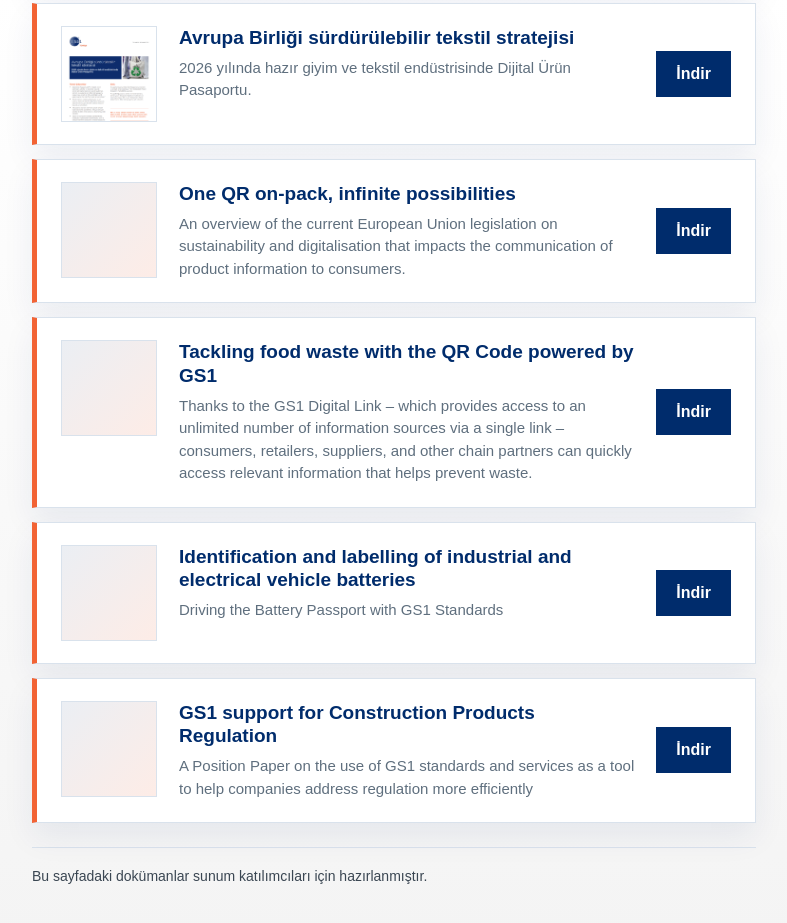
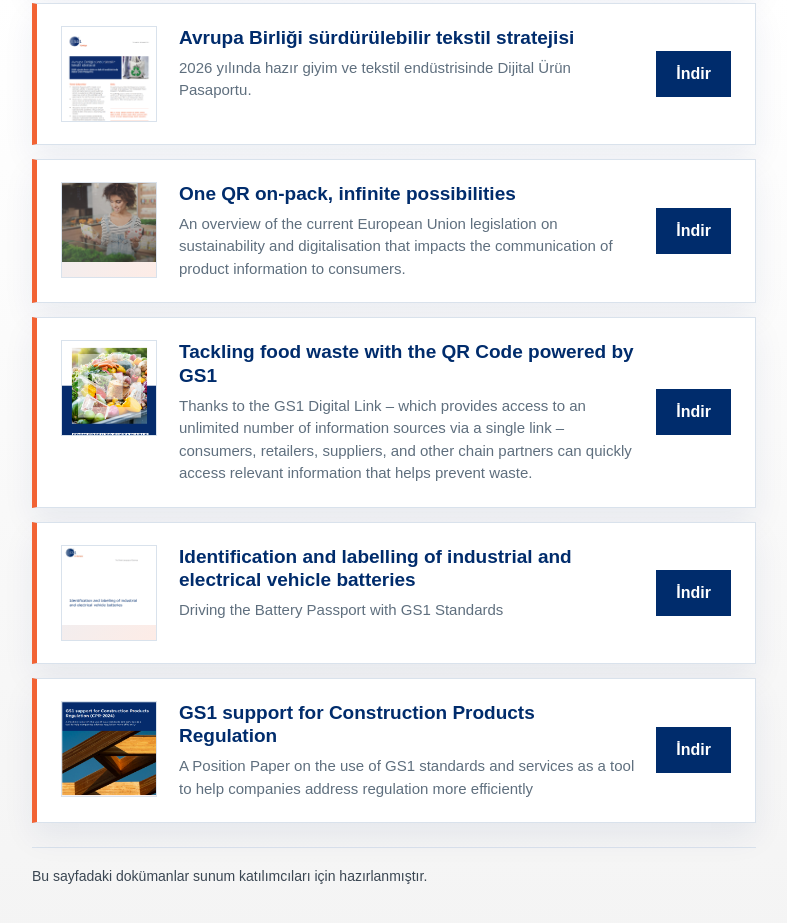
Before and after one commit to gs1turkiye/gs1turkiye.github.io, a plain HTML site: page handouts/index.html in a window 1280 px wide. Shown: the part 858-1781 px from the top of the page, without its empty margins (246-1033 px from the left). Drawn offline with Linux system fonts and the light colour scheme.

Commit message:
görseller

```diff
--- a/handouts/index.html
+++ b/handouts/index.html
@@ -91,7 +91,7 @@
 
           <article class="document-item">
             <div class="document-image" aria-hidden="true">
-              <img src="image/placeholder.png" alt="" />
+              <img src="image/kutu5.png" alt="Kutu 5" />
             </div>
             <div class="document-content">
               <h3>One QR on-pack, infinite possibilities</h3>
@@ -104,7 +104,7 @@
 
           <article class="document-item">
             <div class="document-image" aria-hidden="true">
-              <img src="image/placeholder.png" alt="" />
+              <img src="image/kutu6.png" alt="Kutu 6" />
             </div>
             <div class="document-content">
               <h3>Tackling food waste with the QR Code powered by GS1</h3>
@@ -117,7 +117,7 @@
 
           <article class="document-item">
             <div class="document-image" aria-hidden="true">
-              <img src="image/placeholder.png" alt="" />
+              <img src="image/kutu7.png" alt="Kutu 7" />
             </div>
             <div class="document-content">
               <h3>Identification and labelling of industrial and electrical vehicle batteries</h3>
@@ -130,7 +130,7 @@
 
           <article class="document-item">
             <div class="document-image" aria-hidden="true">
-              <img src="image/placeholder.png" alt="" />
+              <img src="image/kutu8.png" alt="Kutu 8" />
             </div>
             <div class="document-content">
               <h3>GS1 support for Construction Products Regulation</h3>
```
Also changed, not shown: handouts/image/kutu5.png (added), handouts/image/kutu6.png (added), handouts/image/kutu7.png (added), handouts/image/kutu8.png (added).
